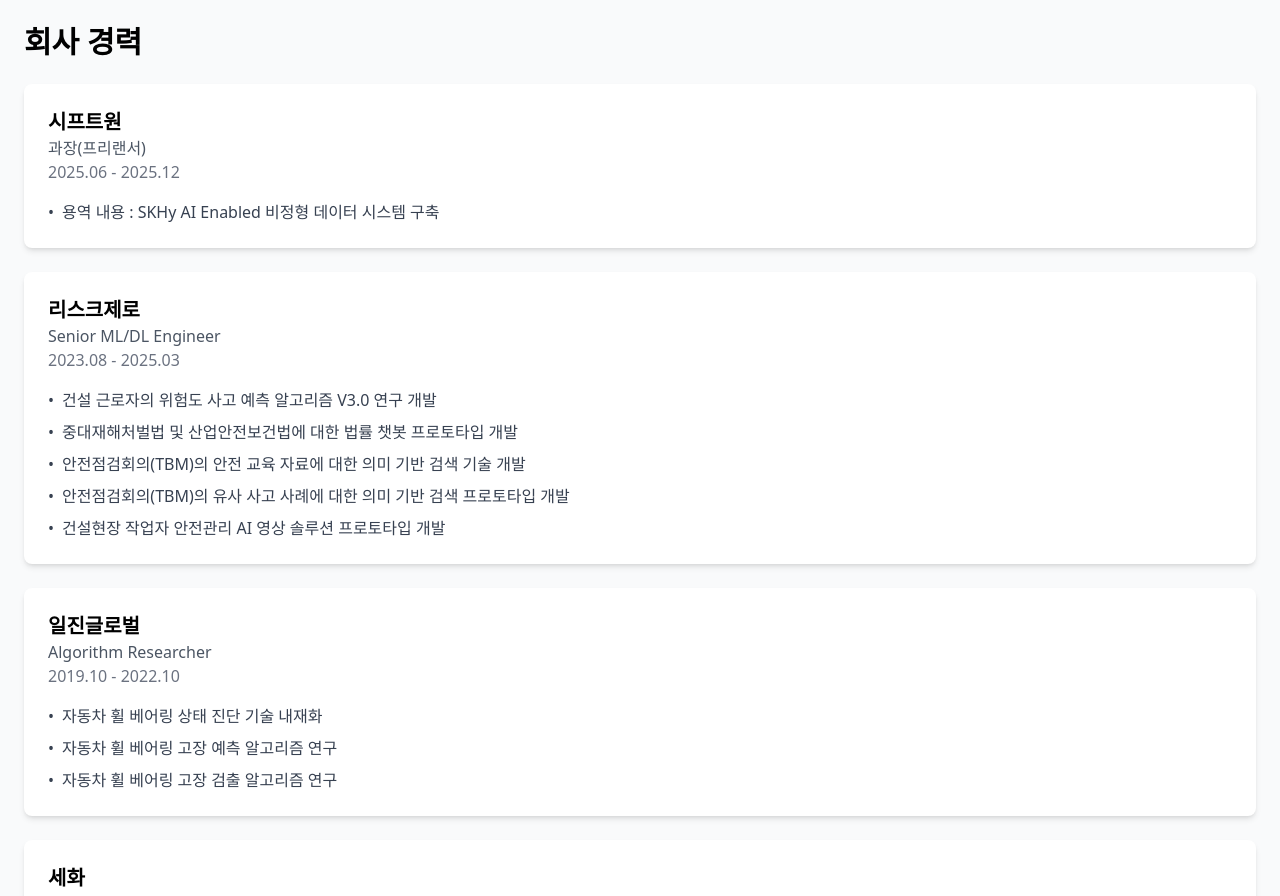
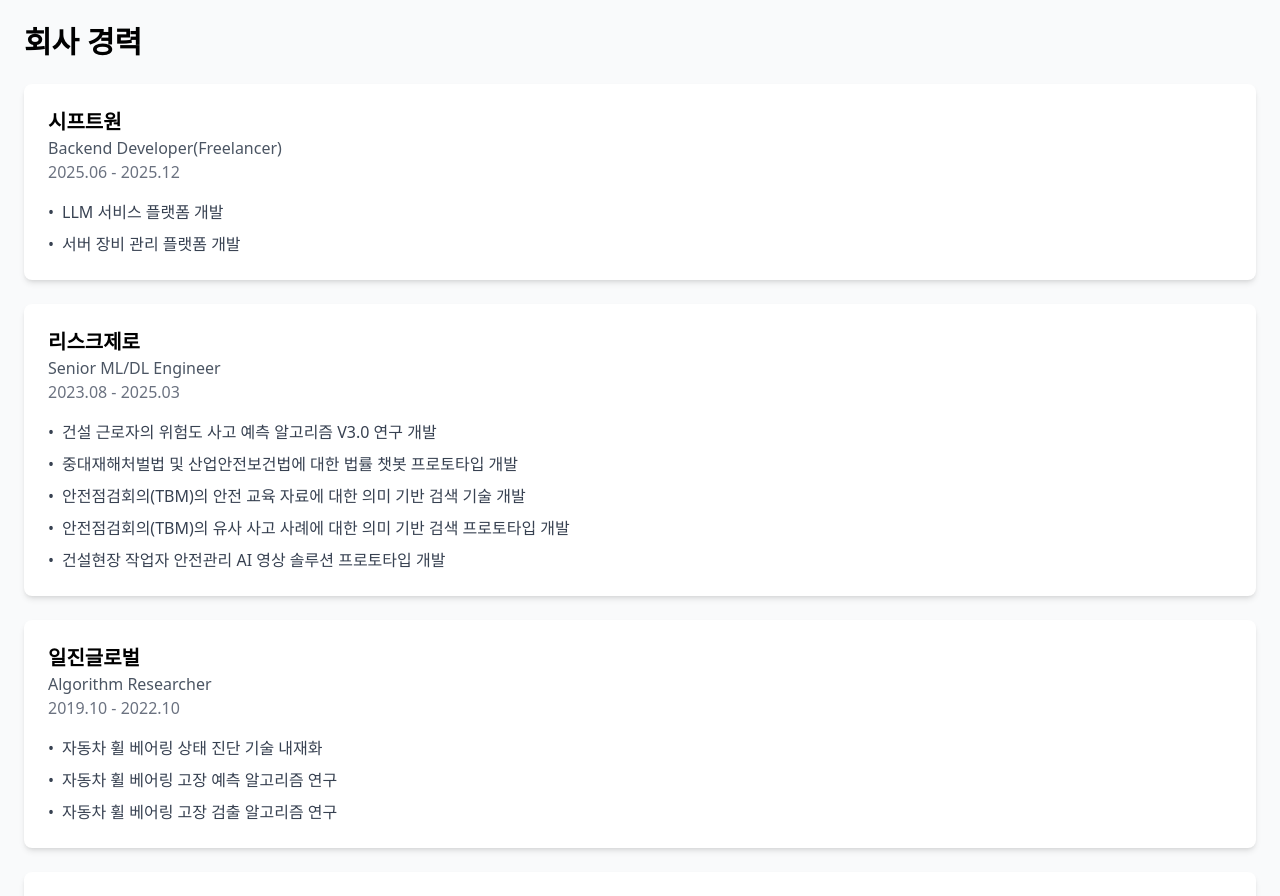
Before and after one commit to duck3244/portfolio, a Next.js app: page /portfolio/ in a window 1280 px wide. Shown: the part 1460-2356 px from the top of the page. Built offline with nearby package versions, Linux system fonts and the light colour scheme.

Commit message:
edit position data

```diff
--- a/src/data/experience.ts
+++ b/src/data/experience.ts
@@ -2,10 +2,11 @@
 export const experience = [
     {
       company: "시프트원",
-      position: "과장(프리랜서)",
+      position: "Backend Developer(Freelancer)",
       period: "2025.06 - 2025.12",
       achievements: [
-        "용역 내용 : SKHy AI Enabled 비정형 데이터 시스템 구축"
+        "LLM 서비스 플랫폼 개발",
+        "서버 장비 관리 플랫폼 개발"
       ]
     },
     {
```
